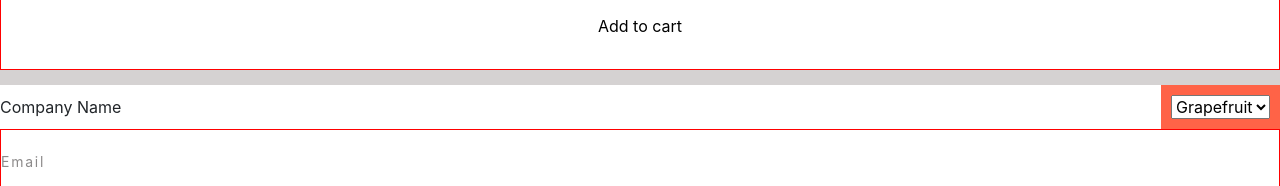
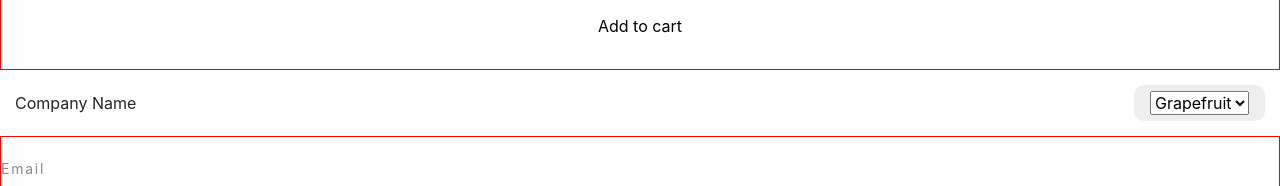
Before and after one commit to Sam-2019/Fast-Checkout-clone, a React (Create React App) app: page / in a window 1280 px wide. Shown: the part 516-702 px from the top of the page. Built offline with nearby package versions, Linux system fonts and the light colour scheme.

Commit message:
updated select & company_price

```diff
--- a/src/Checkout/checkout.css
+++ b/src/Checkout/checkout.css
@@ -1,6 +1,5 @@
 .checkout {
   background-color: #d5d2d2;
-  padding: 15px 0px;
 }
 
 .company_price {
@@ -8,18 +7,21 @@
   justify-content: space-between;
   align-items: center;
   background-color: white;
+  padding: 15px;
 }
 
 .select {
-  background-color: tomato;
-  padding: 10px;
+  background-color: #eee;
+  border: 1px solid transparent;
+  outline: none;
+  border-radius: 10px;
+  padding: 5px 15px;
 }
 
 .form-wrapper {
   background-color: white;
 }
 
-
 .terms_button {
   background-color: white;
 }
```
